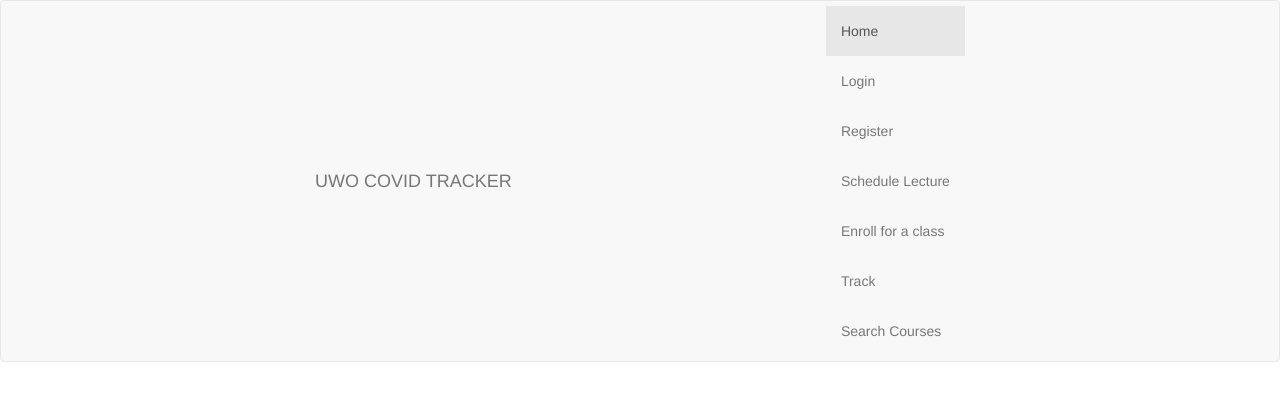
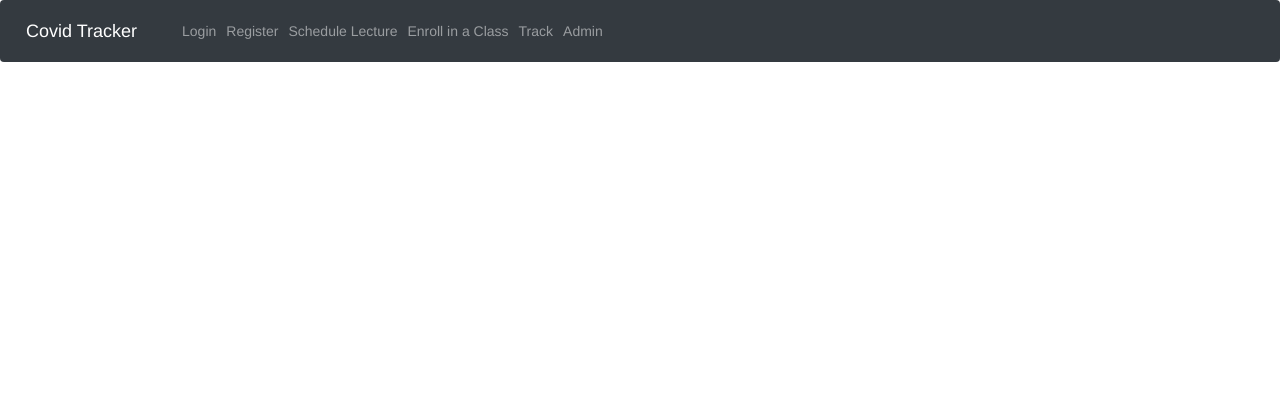
Before and after one commit to EricKogut/SQL-Covid-Application, an Angular app in the folder assignment4/frontend/covid-tracker/: page / in a window 1280 px wide. Shown: the top 400 px of the page. Built offline with nearby package versions, Linux system fonts and the light colour scheme.

Commit message:
Fixed Nav

```diff
--- a/assignment4/frontend/covid-tracker/src/app/navigation/navigation.component.html
+++ b/assignment4/frontend/covid-tracker/src/app/navigation/navigation.component.html
@@ -10,23 +10,40 @@
 </head>
 <body>
 
-<nav class="navbar navbar-default">
-  <div class="container-fluid">
-    <div class="navbar-header">
-      <a class="navbar-brand" href="#">UWO COVID TRACKER</a>
-    </div>
-    <ul class="nav navbar-nav">
-      <li class="active"><a href="#">Home</a></li>
-      <li><a routerLink="/login">Login</a></li>
-      <li><a routerLink="/register">Register</a></li>
-      <li><a routerLink="/schedule">Schedule Lecture</a></li>
-      <li><a routerLink="/enroll">Enroll for a class</a></li>
-      <li><a routerLink="/track">Track</a></li>
-      <li><a routerLink="/search">Search Courses</a></li>
+
+<nav class="navbar navbar-expand-md bg-dark navbar-dark fixed-top">
+  <a class="navbar-brand" href="#" routerLink="/login">Covid Tracker</a>
+  <button class="navbar-toggler" type="button" data-toggle="collapse" data-target="#navbarCollapse" aria-controls="navbarCollapse"
+    aria-expanded="false" aria-label="Toggle navigation">
+    <span class="navbar-toggler-icon"></span>
+  </button>
+  <div class="collapse navbar-collapse" id="navbarCollapse">
+    <ul class="navbar-nav mr-auto">
+
+      <li class="nav-item">
+        <a class="nav-link" routerLink="/login">Login</a>
+      </li>
+      <li class="nav-item">
+        <a class="nav-link" routerLink="/register">Register</a>
+      </li>
+      <li class="nav-item">
+        <a class="nav-link" routerLink="/schedule">Schedule Lecture</a>
+      </li>
+      <li class="nav-item">
+        <a class="nav-link" routerLink="/enroll">Enroll in a Class</a>
+      </li>
+      <li class="nav-item">
+        <a class="nav-link" routerLink="/track">Track</a>
+      </li>
+      <li class="nav-item">
+        <a class="nav-link" routerLink="/admin">Admin</a>
+      </li>
+
     </ul>
   </div>
 </nav>
 
 
+
 </body>
 </html>
```
